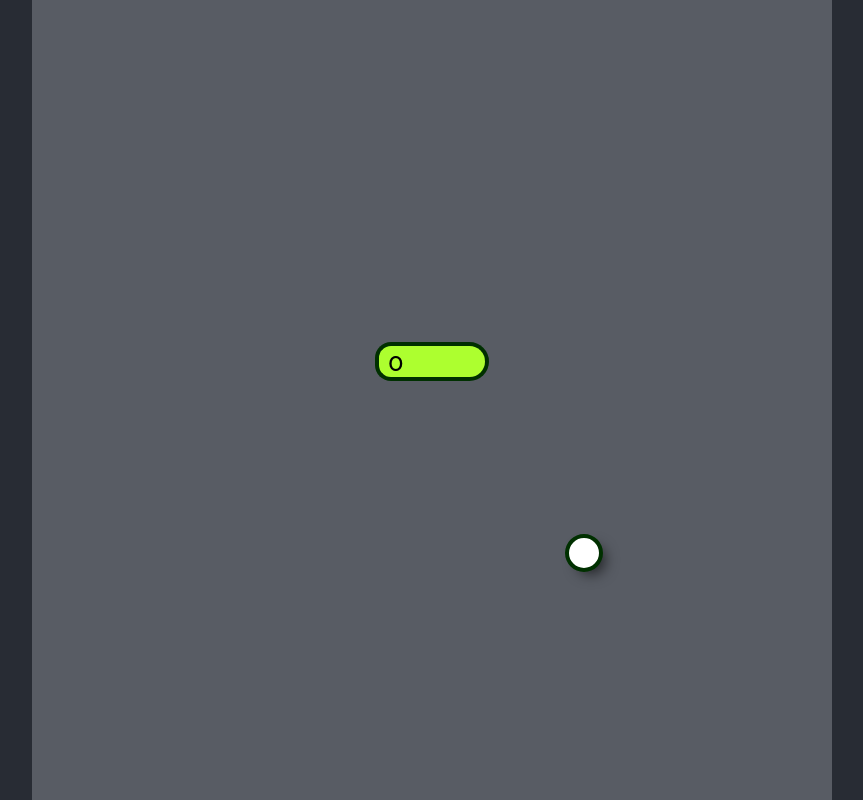
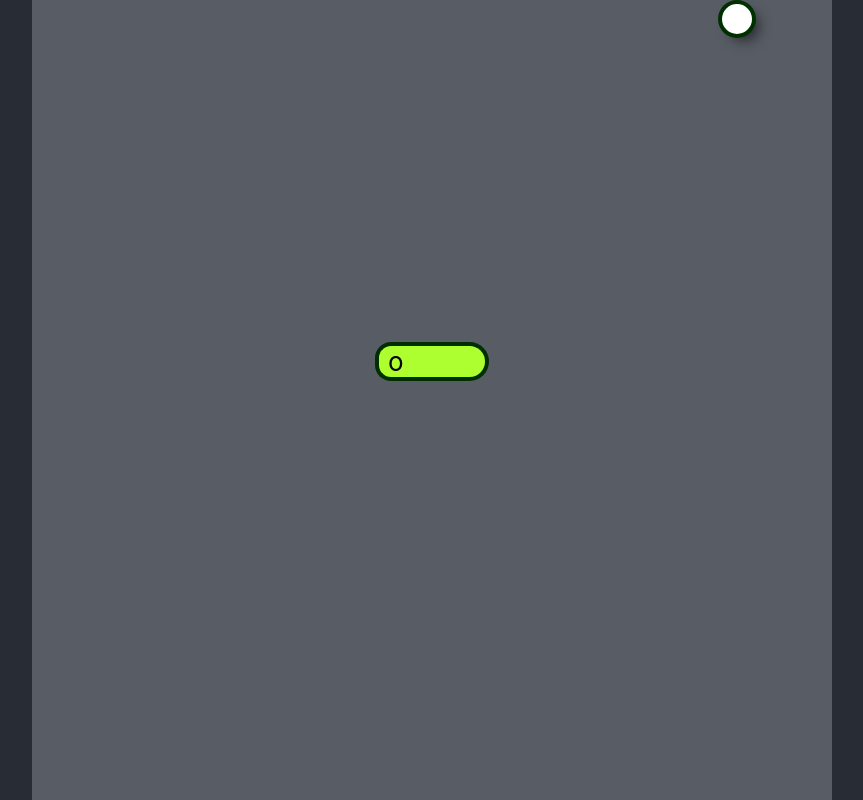
Before and after one commit to mankal111/LinguaBoa, a React (Create React App) app: page / in a window 1280 px wide. Shown: the whole page, without its empty margins (208-1071 px from the left). Built offline with nearby package versions, Linux system fonts and the light colour scheme.

Commit message:
initialize food randomly

```diff
--- a/src/components/Board.js
+++ b/src/components/Board.js
@@ -6,21 +6,24 @@ import Food from "./Food";
 export default class Board extends React.Component {
     constructor(props) {
         super(props);
-        const [x, y] = [15, 15];
+        const [x, y] = [10, 10];
         this.state = {
-            foodPositions: [{x, y}],
+            foodPositions: [],
             snakePositions: [{x, y}, {x: x+1, y}, {x: x+2, y}],
         }
         this.eatFood = this.eatFood.bind(this);
+        this.generateFood = this.generateFood.bind(this);
         this.reset = this.reset.bind(this);
         this.newSnakePartPositions =
             snakePositions => this.setState({ snakePositions });
     }
 
-    eatFood(index) {
-        const foodPositions = [ ...this.state.foodPositions ];
-        foodPositions.splice(index, 1);
+    componentDidMount() {
+        this.generateFood();
+    }
 
+    generateFood() {
+        const { foodPositions } = this.state;
         let newFoodPosition, positionIsOccupied;
         do {
             newFoodPosition = {
@@ -31,14 +34,19 @@ export default class Board extends React.Component {
                 part => part.x === newFoodPosition.x && part.y === newFoodPosition.y
             );
         } while(positionIsOccupied);
-
         this.setState({ foodPositions: [newFoodPosition, ...foodPositions] });
     }
 
+    eatFood(index) {
+        const foodPositions = [ ...this.state.foodPositions ];
+        foodPositions.splice(index, 1);
+        this.setState({ foodPositions });
+        this.generateFood();
+    }
+
     reset() {
-        this.setState({
-            foodPositions: [{x: 15, y: 15}]
-        });
+        this.setState({ foodPositions: [] });
+        this.generateFood();
     }
 
     render() {
```
